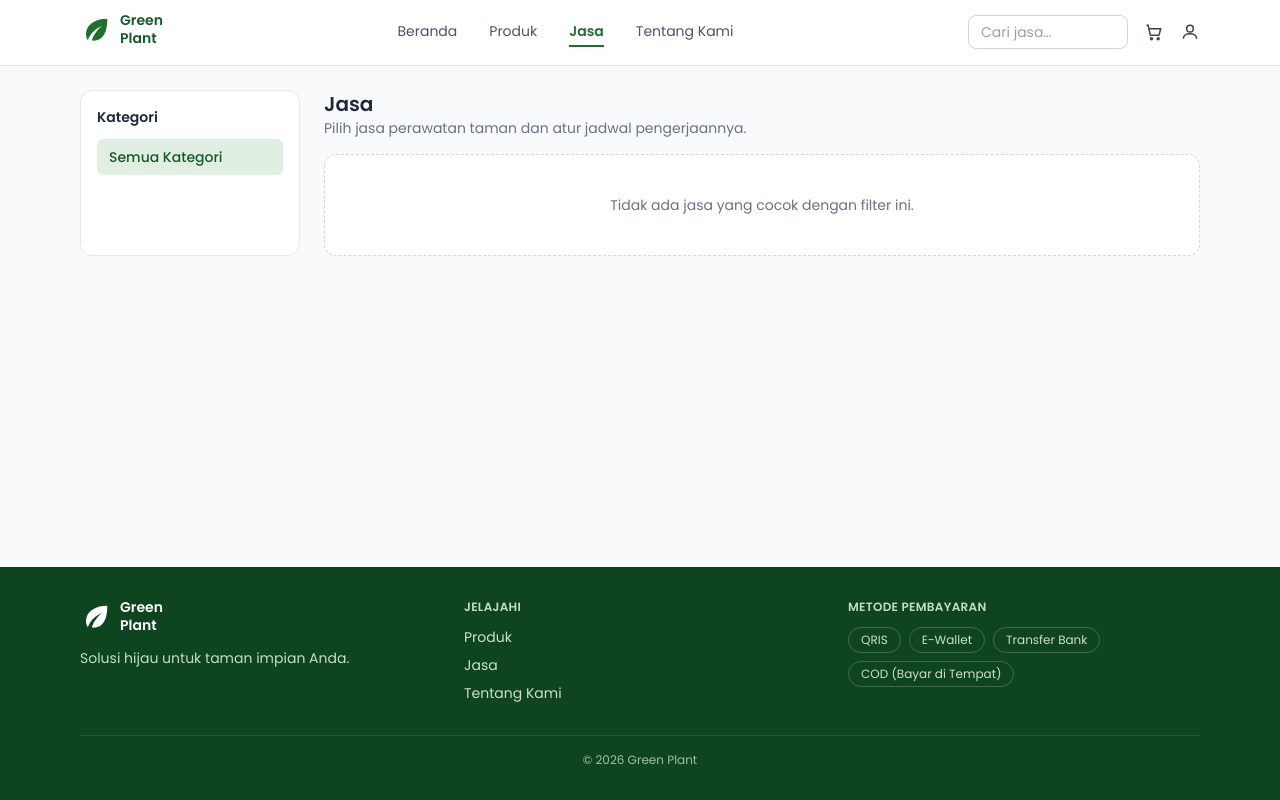
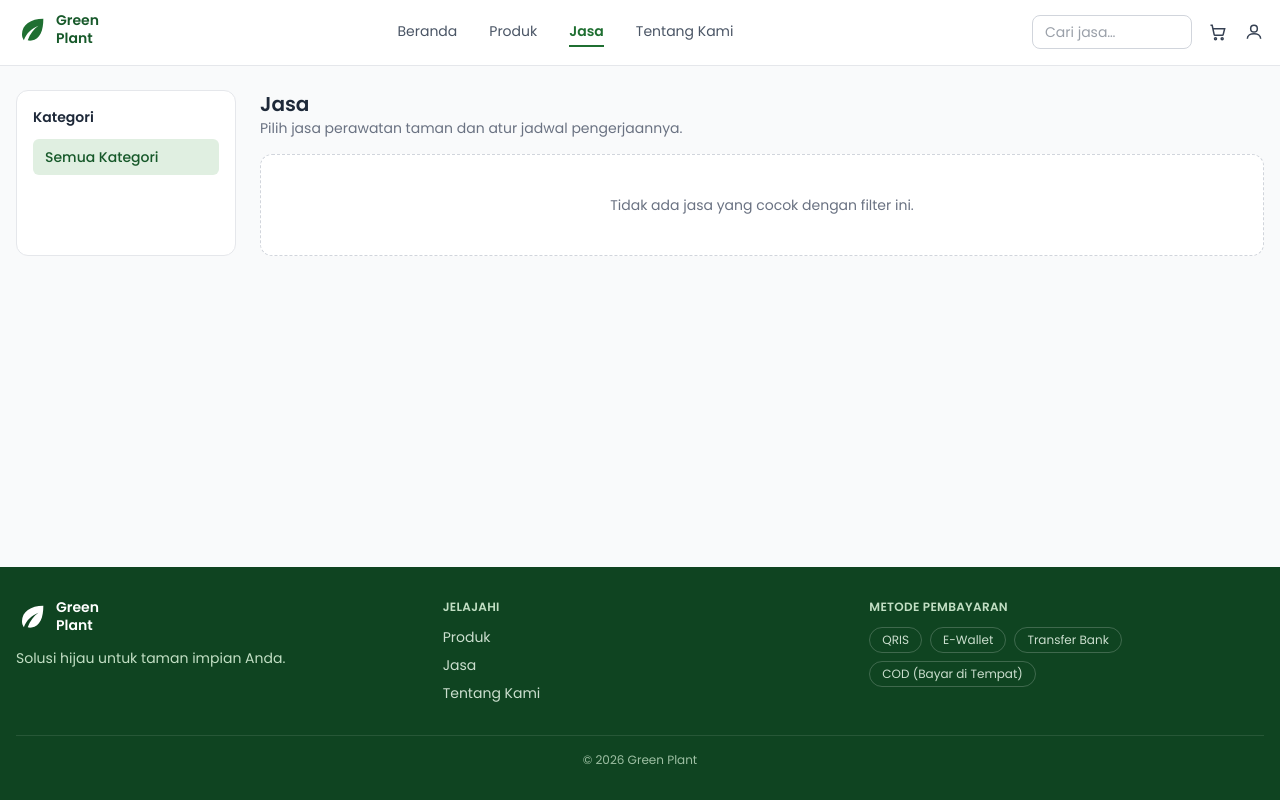
Before and after one commit to Lukasindra/green-plant, a Laravel app: page /jasa in a window 1280 px wide. Run offline with Laravel 12, Linux system fonts and the light colour scheme; data that the repository does not hold is empty; style sheets or scripts are compiled from the project's sources.

Commit message:
Layout customer full-width: hapus batas max-w-6xl di header, main, dan footer

```diff
--- a/resources/views/layouts/app.blade.php
+++ b/resources/views/layouts/app.blade.php
@@ -33,7 +33,7 @@
     @endphp
 
     <header class="border-b border-gray-200 bg-white">
-        <div class="mx-auto flex max-w-6xl items-center justify-between gap-4 px-4 py-3">
+        <div class="flex items-center justify-between gap-4 px-4 py-3">
             <a href="{{ url('/') }}"><x-logo /></a>
 
             <nav class="hidden items-center gap-8 text-sm md:flex">
@@ -138,7 +138,7 @@
         </nav>
     </div>
 
-    <main id="isi-utama" tabindex="-1" class="mx-auto w-full max-w-6xl flex-1 px-4 py-6 outline-none">
+    <main id="isi-utama" tabindex="-1" class="w-full flex-1 px-4 py-6 outline-none">
         @if (session('status'))
             <div class="mb-4 rounded-md border border-brand-200 bg-brand-50 px-4 py-3 text-sm text-brand-800">{{ session('status') }}</div>
         @endif
@@ -150,7 +150,7 @@
     </main>
 
     <footer class="mt-8 bg-brand-900 text-brand-100">
-        <div class="mx-auto max-w-6xl px-4 py-8">
+        <div class="px-4 py-8">
             <div class="grid gap-8 sm:grid-cols-3">
                 <div>
                     <x-logo :terang="true" />
```
